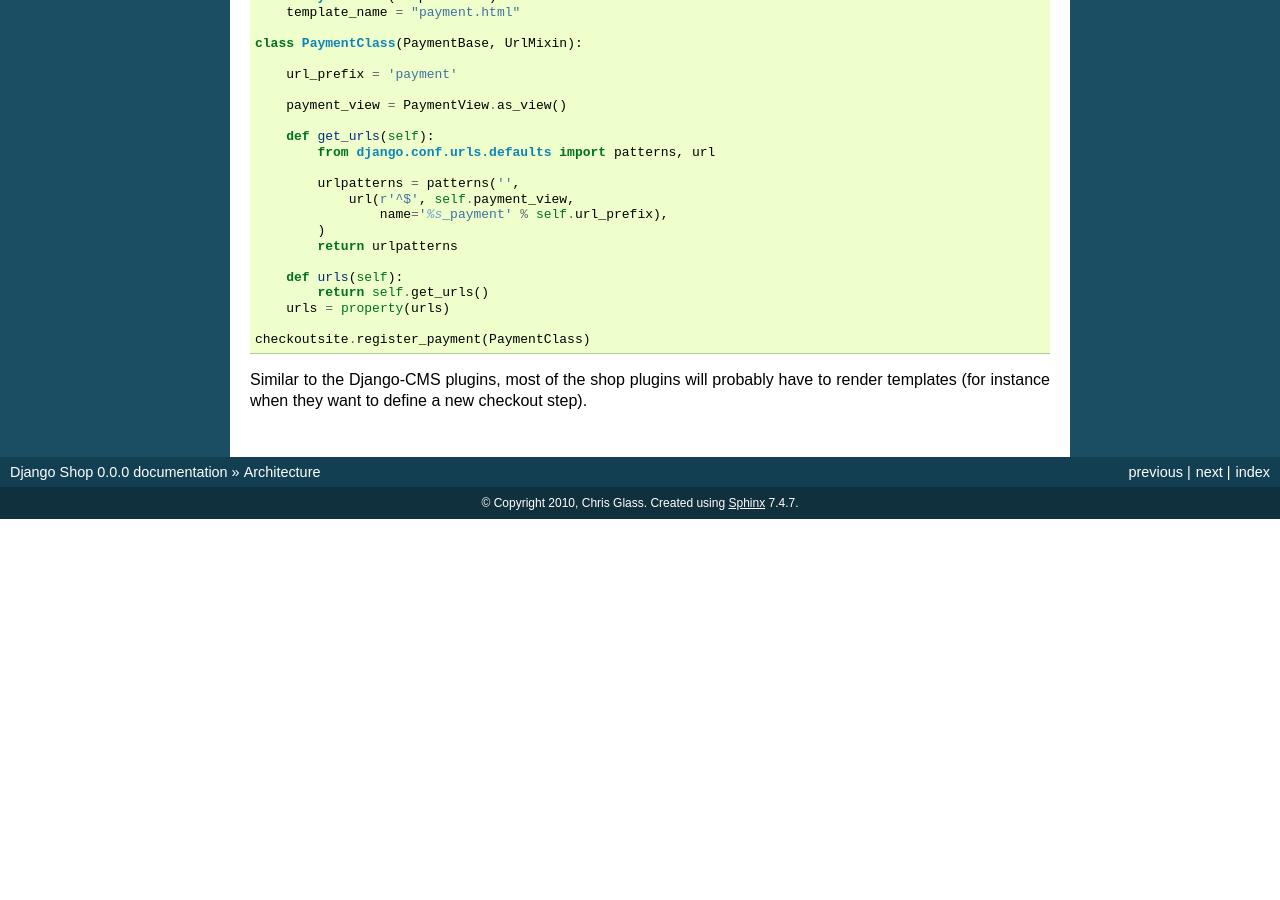
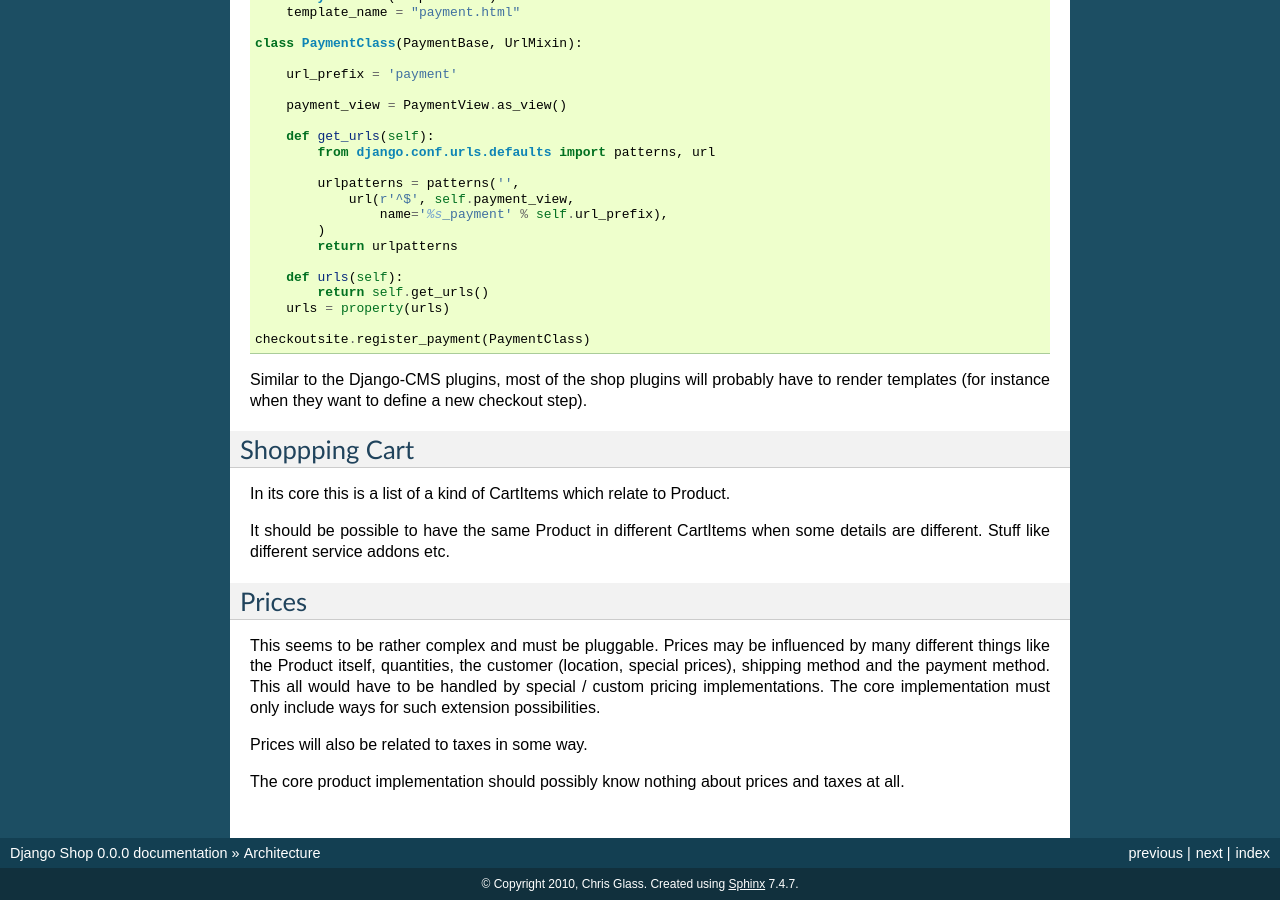
Before and after one commit to smartdevcode/django-shop, a Sphinx documentation site: the page built from docs/architecture.rst, in a window 1280 px wide and 900 px high, scrolled down 3885 px. Built offline with Sphinx 7.4.7, drawn with Linux system fonts in a browser that asks for light colours; before the commit the page ends 4404 px from its top, so only the background shows below that.

Commit message:
Added some first notes about shopping cart and prices to architecture notes

```diff
--- a/docs/architecture.rst
+++ b/docs/architecture.rst
@@ -79,3 +79,29 @@ Proposal by fivethreeo for the plugin structure:
 
 Similar to the Django-CMS plugins, most of the shop plugins will probably have to render templates (for instance when
 they want to define a new checkout step).
+
+
+Shoppping Cart
+==============
+
+In its core this is a list of a kind of CartItems which relate to Product.
+
+It should be possible to have the same Product in different CartItems
+when some details are different. Stuff like different service addons
+etc.
+
+
+Prices
+======
+
+This seems to be rather complex and must be pluggable. Prices may be
+influenced by many different things like the Product itself,
+quantities, the customer (location, special prices), shipping method
+and the payment method. This all would have to be handled by special /
+custom pricing implementations. The core implementation must only
+include ways for such extension possibilities.
+
+Prices will also be related to taxes in some way.
+
+The core product implementation should possibly know nothing about
+prices and taxes at all.
```
